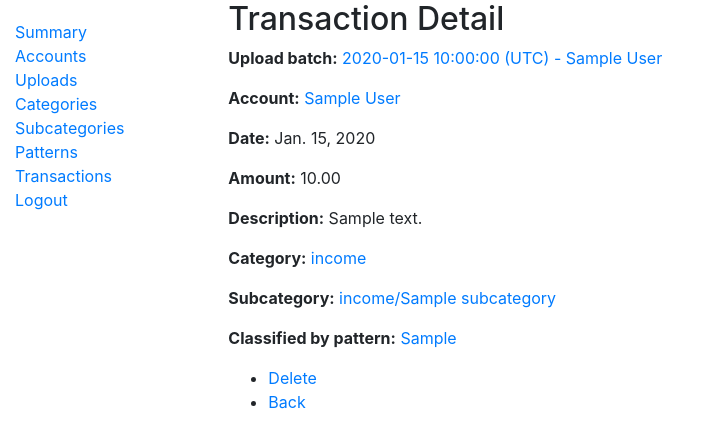
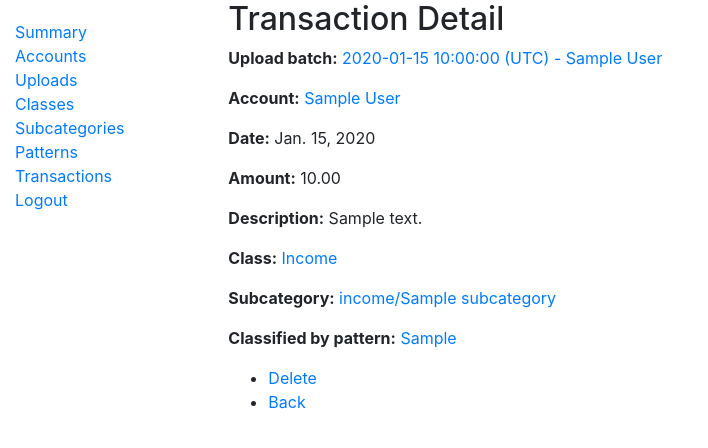
Before and after one commit to mtmbutler/simplefi, a Django app: page /budget/transactions/1/ in a window 1280 px wide. Shown: the top 448 px of the page, without its empty margins (0-708 px from the left). Run offline with Django 3.2, Linux system fonts and the light colour scheme; a user stored in the database is signed in; tables that the repository leaves empty hold one stand-in row (values such as "Sample post"); parts of the project's set-up code (start-up, migrations or seed data) failed here and were passed over; some libraries are stand-ins or nearby versions.

Commit message:
Rename category to class

```diff
--- a/simplefi/budget/admin.py
+++ b/simplefi/budget/admin.py
@@ -1,5 +1,5 @@
 from django.contrib import admin
 
-from .models import Bank, Account, Upload, Category, Subcategory, Pattern, Transaction
+from .models import Bank, Account, Upload, TransactionClass, Subcategory, Pattern, Transaction
 
-admin.site.register([Bank, Account, Upload, Category, Subcategory, Pattern, Transaction])
+admin.site.register([Bank, Account, Upload, TransactionClass, Subcategory, Pattern, Transaction])
--- a/simplefi/budget/models.py
+++ b/simplefi/budget/models.py
@@ -196,7 +196,7 @@ class Upload(UserDataModel):
         return True
 
 
-class Category(models.Model):
+class TransactionClass(models.Model):
     CLASSES = (
         ('income', 'Income'),
         ('discretionary', 'Discretionary'),
@@ -206,26 +206,21 @@ class Category(models.Model):
     )
     name = models.CharField('Name', unique=True, max_length=255,
                             choices=CLASSES)
-    budget = models.DecimalField('Monthly Target', decimal_places=2,
-                                 max_digits=9, default=0.)
 
     def __str__(self):
-        return self.name
-
-    def get_absolute_url(self):
-        return reverse('budget:category-detail', kwargs={'pk': self.pk})
+        return self.get_name_display()
 
 
 class Subcategory(UserDataModel):
-    category = models.ForeignKey(Category, on_delete=models.CASCADE, null=True)
+    class_field = models.ForeignKey(TransactionClass, on_delete=models.CASCADE, null=True)
     name = models.CharField('Name', max_length=255)
 
     class Meta:
-        unique_together = ('user', 'category', 'name')
-        ordering = ['category_id', 'name']
+        unique_together = ('user', 'class_field', 'name')
+        ordering = ['class_field_id', 'name']
 
     def __str__(self):
-        return f"{self.category.name}/{self.name}"
+        return f"{self.class_field.name}/{self.name}"
 
     def get_absolute_url(self):
         return reverse('budget:subcategory-detail', kwargs={'pk': self.pk})
@@ -242,8 +237,8 @@ class Pattern(UserDataModel):
         return self.pattern
 
     @property
-    def category(self):
-        return self.subcategory.category
+    def class_field(self):
+        return self.subcategory.class_field
 
     def get_absolute_url(self):
         return reverse('budget:pattern-detail', kwargs={'pk': self.pk})
@@ -252,10 +247,10 @@ class Pattern(UserDataModel):
         Transaction.objects.filter(
             user=self.user,
             description__iregex=self.pattern,
-            category=None
+            class_field=None
         ).update(
             pattern=self,
-            category=self.category,
+            class_field=self.class_field,
             subcategory=self.subcategory
         )
 
@@ -267,7 +262,7 @@ class Transaction(UserDataModel):
     amount = models.DecimalField('Amount', decimal_places=2, max_digits=9)
     description = models.TextField('Description')
     pattern = models.ForeignKey(Pattern, on_delete=models.SET_NULL, null=True)
-    category = models.ForeignKey(Category, on_delete=models.CASCADE, null=True)
+    class_field = models.ForeignKey(TransactionClass, on_delete=models.CASCADE, null=True)
     subcategory = models.ForeignKey(Subcategory, on_delete=models.CASCADE, null=True)
     objects = TransactionManager()
 
--- a/simplefi/budget/templates/budget/one_year_summary.html
+++ b/simplefi/budget/templates/budget/one_year_summary.html
@@ -16,8 +16,8 @@
         {% for index, row in data.items %}
         <tr>
             <th>
-                {% if index in categories and index %}
-                    <a href="{% url 'budget:category-detail' categories|get_item:index %}">{{ index }}</a>
+                {% if index in classes and index %}
+                    <a href="{% url 'budget:class-detail' classes|get_item:index %}">{{ index }}</a>
                 {% else %}
                     {{ index }}
                 {% endif %}
--- a/simplefi/budget/templates/budget/pattern-detail.html
+++ b/simplefi/budget/templates/budget/pattern-detail.html
@@ -7,8 +7,8 @@
         <span>{{ pattern.pattern }}</span>
     </p>
     <p>
-        <b>Category:</b>
-        <span>{{ pattern.category }}</span>
+        <b>Class:</b>
+        <span>{{ pattern.class_field }}</span>
     </p>
     <p>
         <b>Subcategory:</b>
--- a/simplefi/budget/templates/budget/subcategory-detail.html
+++ b/simplefi/budget/templates/budget/subcategory-detail.html
@@ -7,8 +7,8 @@
         <span>{{ subcategory.name }}</span>
     </p>
     <p>
-        <b>Category:</b>
-        <span><a href="{% url 'budget:category-detail' subcategory.category.id %}">{{ subcategory.category.name }}</a></span>
+        <b>Class:</b>
+        <span><a href="{% url 'budget:class-detail' subcategory.class_field.id %}">{{ subcategory.class_field.name }}</a></span>
     </p>
     <ul>
         <li><a href="{% url 'budget:subcategory-update' subcategory.id %}">Update</a></li>
--- a/simplefi/budget/templates/budget/transaction-detail.html
+++ b/simplefi/budget/templates/budget/transaction-detail.html
@@ -22,10 +22,10 @@
         <b>Description:</b>
         <span>{{ transaction.description }}</span>
     </p>
-    {% if transaction.category %}
+    {% if transaction.class_field %}
     <p>
-        <b>Category:</b>
-        <span><a href="{% url 'budget:category-detail' transaction.category.id %}">{{ transaction.category }}</a></span>
+        <b>Class:</b>
+        <span><a href="{% url 'budget:class-detail' transaction.class_field.id %}">{{ transaction.class_field }}</a></span>
     </p>
     {% endif %}
     {% if transaction.subcategory %}
--- a/simplefi/budget/templates/budget_base.html
+++ b/simplefi/budget/templates/budget_base.html
@@ -4,7 +4,7 @@
     <li><a href="{% url 'budget:index' %}">Summary</a></li>
     <li><a href="{% url 'budget:account-list' %}">Accounts</a></li>
     <li><a href="{% url 'budget:upload-list' %}">Uploads</a></li>
-    <li><a href="{% url 'budget:category-list' %}">Categories</a></li>
+    <li><a href="{% url 'budget:class-list' %}">Classes</a></li>
     <li><a href="{% url 'budget:subcategory-list' %}">Subcategories</a></li>
     <li><a href="{% url 'budget:pattern-list' %}">Patterns</a></li>
     <li><a href="{% url 'budget:transaction-list' %}">Transactions</a></li>
--- a/simplefi/budget/urls.py
+++ b/simplefi/budget/urls.py
@@ -38,12 +38,9 @@ urlpatterns = [
     path('uploads/<int:pk>/', views.UploadView.as_view(), name='upload-detail'),
     path('uploads/<int:pk>/delete/', views.UploadDelete.as_view(), name='upload-delete'),
 
-    # Categories
-    path('categories/', views.CategoryList.as_view(), name='category-list'),
-    path('categories/add/', views.CategoryCreate.as_view(), name='category-add'),
-    path('categories/<int:pk>/', views.CategoryView.as_view(), name='category-detail'),
-    path('categories/<int:pk>/update/', views.CategoryUpdate.as_view(), name='category-update'),
-    path('categories/<int:pk>/delete/', views.CategoryDelete.as_view(), name='category-delete'),
+    # Classes
+    path('classes/', views.ClassList.as_view(), name='class-list'),
+    path('classes/<int:pk>/', views.ClassView.as_view(), name='class-detail'),
 
     # Subcategories
     path('subcategories/', views.SubcategoryList.as_view(), name='subcategory-list'),
--- a/simplefi/budget/views.py
+++ b/simplefi/budget/views.py
@@ -220,18 +220,22 @@ class UploadDelete(LoginRequiredMixin, AuthQuerySetMixin, DeleteView):
 
 
 # -- CATEGORIES --
-class CategoryList(LoginRequiredMixin, AuthQuerySetMixin, generic.ListView):
-    model = models.Category
-    template_name = 'budget/category-list.html'
+class ClassList(LoginRequiredMixin, generic.ListView):
+    model = models.TransactionClass
+    template_name = 'budget/class-list.html'
 
 
-class CategoryView(LoginRequiredMixin, AuthQuerySetMixin, generic.DetailView):
-    model = models.Category
-    template_name = 'budget/category-detail.html'
+class ClassView(LoginRequiredMixin, generic.DetailView):
+    model = models.TransactionClass
+    template_name = 'budget/class-detail.html'
 
     def get_context_data(self, **kwargs):
         # Call the base implementation first to get a context
         context = super().get_context_data(**kwargs)
+
+        # Get user's transactions
+        context['transactions'] = self.object.transaction_set.filter(
+            user=self.request.user)
 
         # Add a dict of subcategory names and pks
         context['subcategories'] = {
@@ -240,10 +244,10 @@ class CategoryView(LoginRequiredMixin, AuthQuerySetMixin, generic.DetailView):
         }
 
         if context['subcategories']:  # Has subcategories
-            df = one_year_summary(user=self.request.user,
-                                  category=models.Category.objects.get(
-                                      user=self.request.user,
-                                      name=self.object.name))
+            df = one_year_summary(
+                user=self.request.user,
+                class_field=models.TransactionClass.objects.get(
+                    name=self.object.name))
 
             # Convert (2018, 2) MultiIndex into "Feb 2018"
             cols = []
@@ -265,26 +269,6 @@ class CategoryView(LoginRequiredMixin, AuthQuerySetMixin, generic.DetailView):
         return context
 
 
-class CategoryCreate(LoginRequiredMixin, AuthCreateFormMixin,
-                     AuthForeignKeyMixin, CreateView):
-    model = models.Category
-    fields = ['name', 'budget']
-    template_name = 'budget/category-add.html'
-
-
-class CategoryUpdate(LoginRequiredMixin, AuthQuerySetMixin,
-                     AuthForeignKeyMixin, UpdateView):
-    model = models.Category
-    fields = ['name', 'budget']
-    template_name = 'budget/category-update.html'
-
-
-class CategoryDelete(LoginRequiredMixin, AuthQuerySetMixin, DeleteView):
-    model = models.Category
-    success_url = reverse_lazy('budget:category-list')
-    template_name = 'budget/category-delete.html'
-
-
 # -- SUBCATEGORIES --
 class SubcategoryList(LoginRequiredMixin, AuthQuerySetMixin, generic.ListView):
     model = models.Subcategory
@@ -300,14 +284,14 @@ class SubcategoryView(LoginRequiredMixin, AuthQuerySetMixin,
 class SubcategoryCreate(LoginRequiredMixin, AuthCreateFormMixin,
                         AuthForeignKeyMixin, CreateView):
     model = models.Subcategory
-    fields = ['name', 'category']
+    fields = ['name', 'class_field']
     template_name = 'budget/subcategory-add.html'
 
 
 class SubcategoryUpdate(LoginRequiredMixin, AuthQuerySetMixin,
                         AuthForeignKeyMixin, UpdateView):
     model = models.Subcategory
-    fields = ['name', 'category']
+    fields = ['name', 'class_field']
     template_name = 'budget/subcategory-update.html'
 
 
@@ -334,7 +318,7 @@ class PatternDeclassify(LoginRequiredMixin, generic.RedirectView):
     def get_redirect_url(self, *args, **kwargs):
         # Delassify
         models.Transaction.objects.filter(user=self.request.user).update(
-            pattern=None, category=None, subcategory=None)
+            pattern=None, class_field=None, subcategory=None)
         return super().get_redirect_url(*args, **kwargs)
 
 
@@ -345,7 +329,7 @@ class PatternList(LoginRequiredMixin, AuthQuerySetMixin, generic.ListView):
     def get_context_data(self, **kwargs):
         context = super(PatternList, self).get_context_data(**kwargs)
         li = models.Transaction.objects.filter(user=self.request.user,
-                                               category_id=None)
+                                               class_field=None)
         context['unmatched_transaction_list'] = li
         context['num_unmatched_transactions'] = len(li)
         return context
@@ -365,7 +349,7 @@ class PatternCreate(LoginRequiredMixin, AuthCreateFormMixin,
     def get_context_data(self, **kwargs):
         context = super(PatternCreate, self).get_context_data(**kwargs)
         li = models.Transaction.objects.filter(
-            user=self.request.user, category_id=None).order_by('description')
+            user=self.request.user, class_field=None).order_by('description')
         context['unmatched_transaction_list'] = li
         context['num_unmatched_transactions'] = len(li)
         return context
@@ -431,9 +415,8 @@ class OneYearSummary(LoginRequiredMixin, generic.TemplateView):
             'data': {i: [f'{f:.0f}' for f in r]
                      for i, r in df.iterrows()},
             # Add a dict of subcategory names and pks
-            'categories': {c.name: c.id
-                           for c in models.Category.objects.filter(
-                                user=self.request.user)}}
+            'classes': {c.name: c.id
+                        for c in models.TransactionClass.objects.all()}}
         return context
 
 
```
Also changed, not shown: simplefi/budget/templates/budget/category-add.html (deleted, +0 -12 lines), simplefi/budget/templates/budget/category-delete.html (deleted, +0 -12 lines), simplefi/budget/templates/budget/category-list.html (deleted, +0 -11 lines), simplefi/budget/templates/budget/category-update.html (deleted, +0 -12 lines), simplefi/budget/templates/budget/class-detail.html (renamed from simplefi/budget/templates/budget/category-detail.html, +4 -10 lines), simplefi/budget/templates/budget/class-list.html (added, +10 -0 lines), simplefi/budget/utils.py (+10 -20 lines), README.md, simplefi/budget/migrations/0024_auto_20190325_1844.py (added), simplefi/budget/migrations/0025_remove_transactionclass_budget.py (added).
